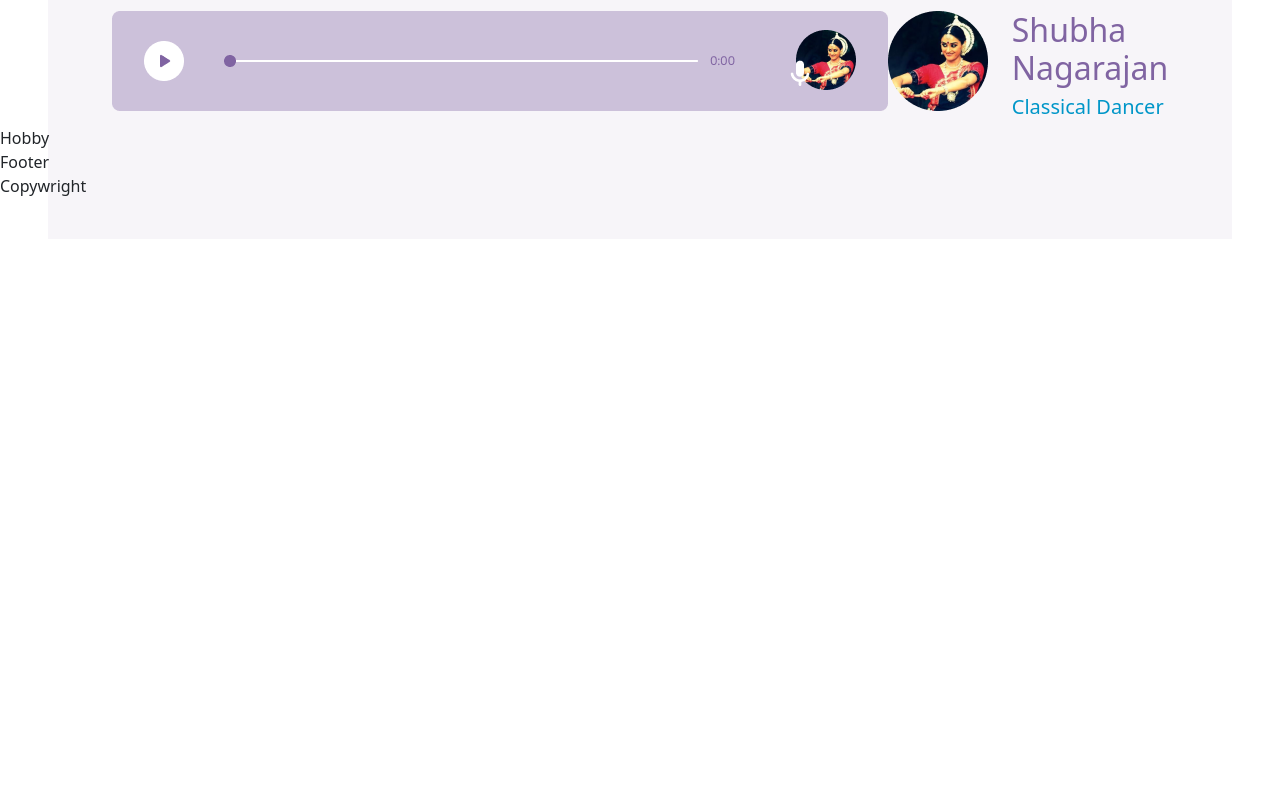
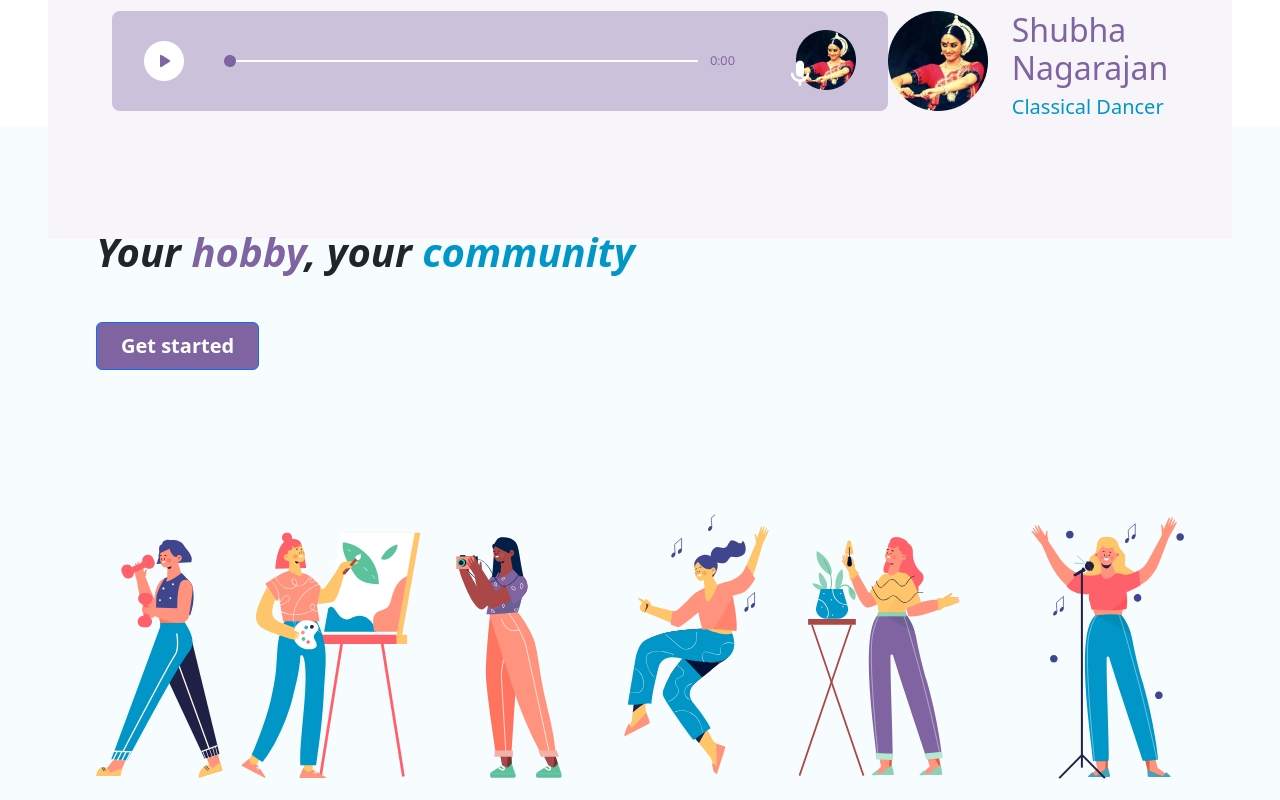
Before and after one commit to nasimrifat101/HobbyCue-JobTask, a React (Vite) app: page / in a window 1280 px wide. Shown: the part 2920-3720 px from the top of the page. Before the commit the page ends 3159 px from the top, so only its background shows below. Built offline with nearby package versions, Linux system fonts and the light colour scheme.

Commit message:
Trust section complete

```diff
--- a/src/Components/Hobby.jsx
+++ b/src/Components/Hobby.jsx
@@ -1,8 +1,20 @@
+import { Button } from "react-bootstrap";
+import colors from "../utils/Colors";
+import banner from '../assets/Group 99.svg'
 
 const Hobby = () => {
     return (
-        <div>
-            Hobby
+        <div className="vh-100 " style={{ backgroundColor: colors.bannerSec }}>
+            <div className="p-5 mx-5">
+                <p className="fs-1 fw-bold fst-italic pt-5">Your <span className="purple">hobby</span>, your <span className="blu"> community</span></p>
+                <Button className='mt-4 p-2 px-4 fs-5 fw-semibold bg-purple'>
+                    Get started
+                </Button>
+
+                <div className="mt-5 pt-5">
+                    <img src={banner} alt="Happy figures" className="w-100 mt-5" />
+                </div>
+            </div>
         </div>
     );
 };
```
